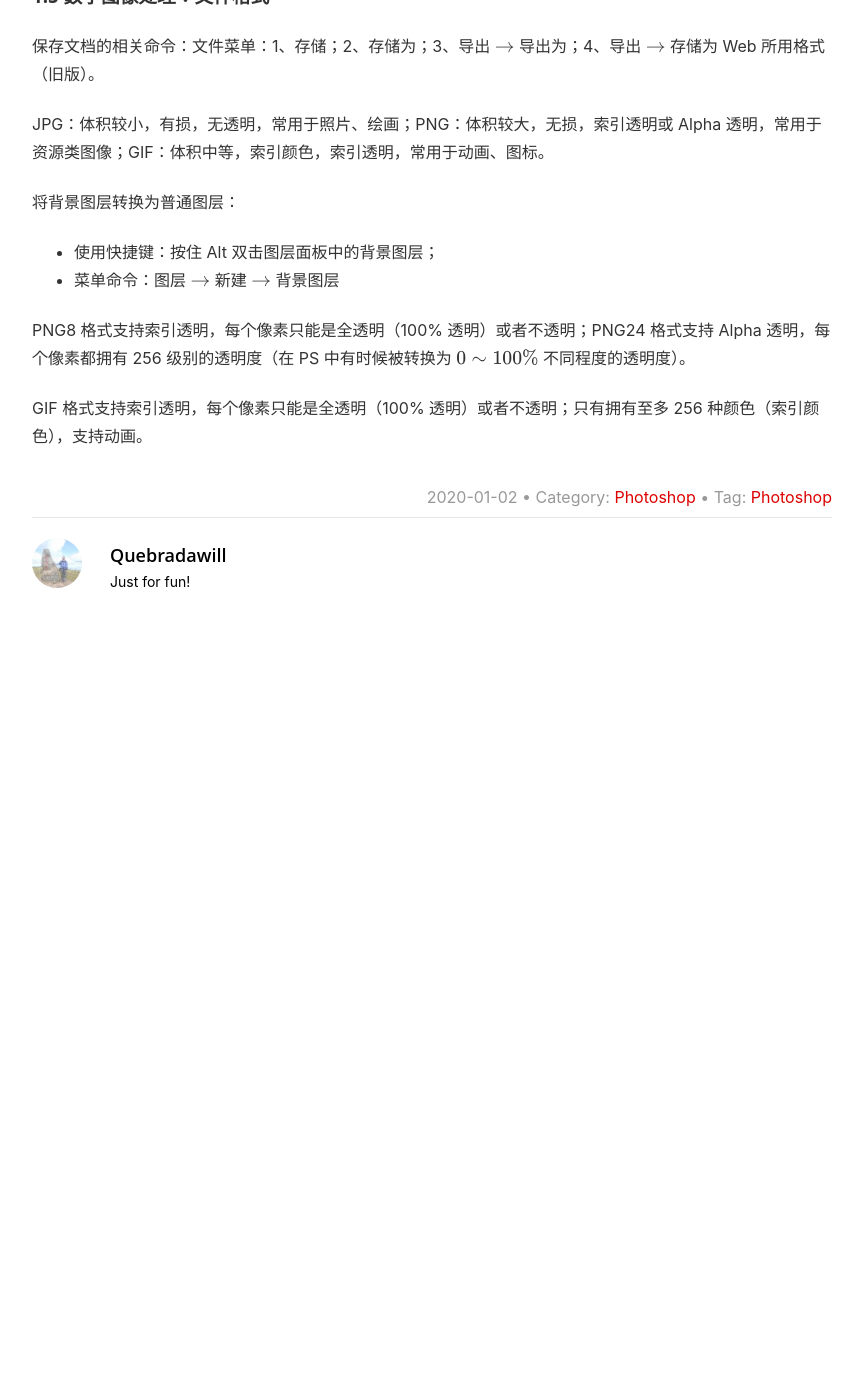
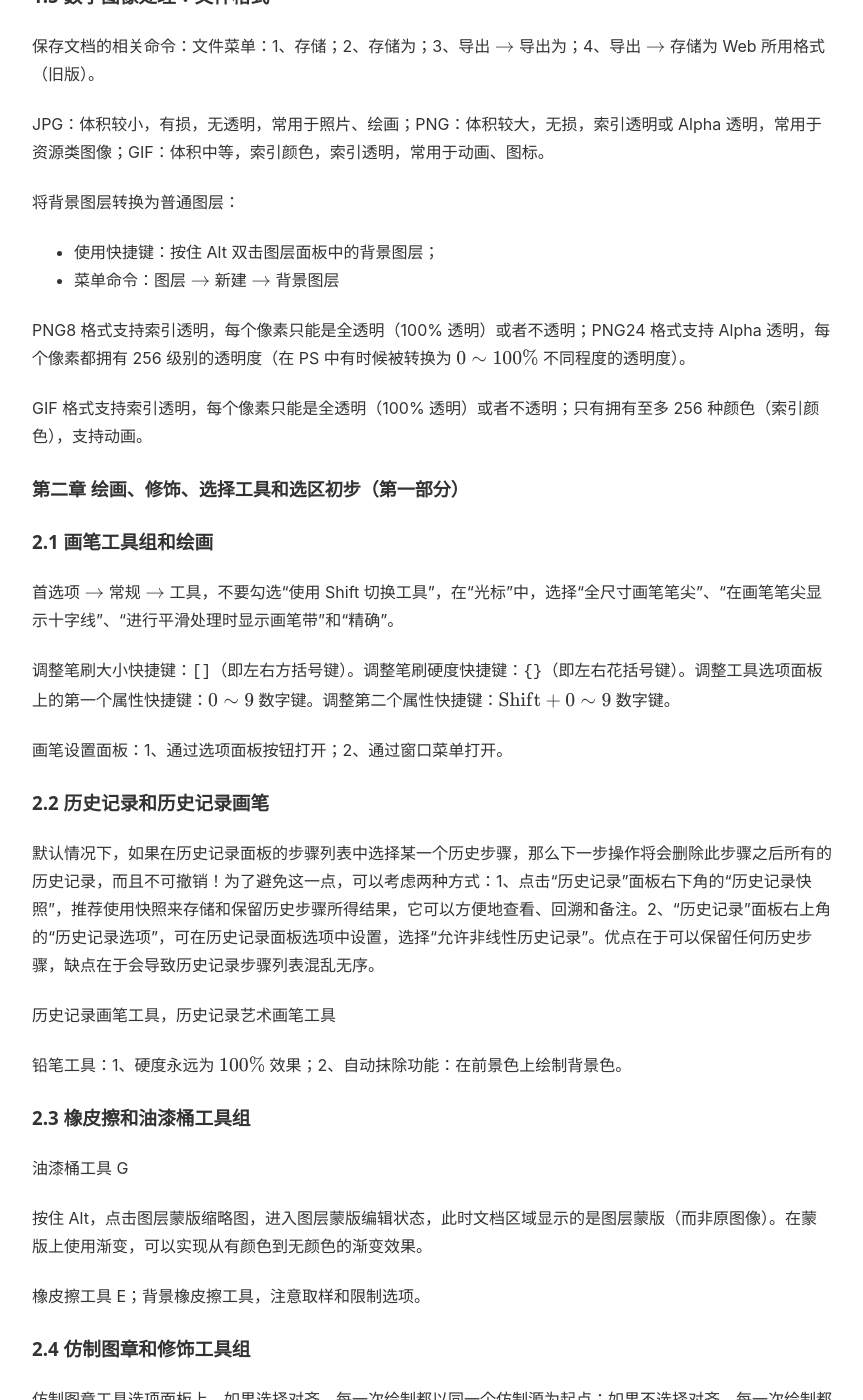
Before and after one commit to Quebradawill/quebrada.github.io, a Jekyll site: the page built from _posts/2020-01-02-photoshop-design.md, in a window 1280 px wide and 1400 px high, scrolled down 2172 px. Shown: the whole window, without its empty margins (208-1071 px from the left). Built offline with Jekyll 4.4.1, drawn with Linux system fonts in a browser that asks for light colours; formulas are drawn with MathJax 3; a script that is not in the unit is left out; comment, search, counter and statistics services are not loaded; before the commit the page ends 2802 px from its top, so only the background shows below that; some of the changed text lies outside the part shown.

Commit message:
Update 2020-01-02-photoshop-design.md

```diff
--- a/_posts/2020-01-02-photoshop-design.md
+++ b/_posts/2020-01-02-photoshop-design.md
@@ -92,3 +92,90 @@ JPG：体积较小，有损，无透明，常用于照片、绘画；PNG：体
 PNG8 格式支持索引透明，每个像素只能是全透明（100% 透明）或者不透明；PNG24 格式支持 Alpha 透明，每个像素都拥有 256 级别的透明度（在 PS 中有时候被转换为 $0 \sim 100\%$ 不同程度的透明度）。
 
 GIF 格式支持索引透明，每个像素只能是全透明（100% 透明）或者不透明；只有拥有至多 256 种颜色（索引颜色），支持动画。
+
+## 第二章 绘画、修饰、选择工具和选区初步（第一部分）
+
+### 2.1 画笔工具组和绘画
+
+首选项 $\to$ 常规 $\to$ 工具，不要勾选“使用 Shift 切换工具”，在“光标”中，选择“全尺寸画笔笔尖”、“在画笔笔尖显示十字线”、“进行平滑处理时显示画笔带”和“精确”。
+
+调整笔刷大小快捷键：`[]`（即左右方括号键）。调整笔刷硬度快捷键：`{}`（即左右花括号键）。调整工具选项面板上的第一个属性快捷键：$0 \sim 9$ 数字键。调整第二个属性快捷键：$\rm{Shift} + 0 \sim 9$ 数字键。
+
+画笔设置面板：1、通过选项面板按钮打开；2、通过窗口菜单打开。
+
+### 2.2 历史记录和历史记录画笔
+
+默认情况下，如果在历史记录面板的步骤列表中选择某一个历史步骤，那么下一步操作将会删除此步骤之后所有的历史记录，而且不可撤销！为了避免这一点，可以考虑两种方式：1、点击“历史记录”面板右下角的“历史记录快照”，推荐使用快照来存储和保留历史步骤所得结果，它可以方便地查看、回溯和备注。2、“历史记录”面板右上角的“历史记录选项”，可在历史记录面板选项中设置，选择“允许非线性历史记录”。优点在于可以保留任何历史步骤，缺点在于会导致历史记录步骤列表混乱无序。
+
+历史记录画笔工具，历史记录艺术画笔工具
+
+铅笔工具：1、硬度永远为 $100\%$ 效果；2、自动抹除功能：在前景色上绘制背景色。
+
+### 2.3 橡皮擦和油漆桶工具组
+
+油漆桶工具 G
+
+按住 Alt，点击图层蒙版缩略图，进入图层蒙版编辑状态，此时文档区域显示的是图层蒙版（而非原图像）。在蒙版上使用渐变，可以实现从有颜色到无颜色的渐变效果。
+
+橡皮擦工具 E；背景橡皮擦工具，注意取样和限制选项。
+
+### 2.4 仿制图章和修饰工具组
+
+仿制图章工具选项面板上，如果选择对齐，每一次绘制都以同一个仿制源为起点；如果不选择对齐，每一次绘制都重新以仿制源为起点，即多次绘制将多次复制仿制源。
+
+修饰工具组 J
+
+修饰工具与其他工具的对应关系：1、污点修复画笔 $==$ 画笔；2、修复画笔 $==$ 仿制图章；3、修补 $==$ 橡皮擦；4、内容感知移动 $==$ 移动。
+
+修复画笔工具 J：可视为带有智能修饰功能的仿制图章工具。
+
+修补工具 J：可视为带有智能修饰功能的套索工具。
+
+污点修复画笔工具 J：可视为带有智能修饰功能的画笔工具。
+
+## 第二章 绘画、修饰、选择工具和选区初步（第二部分）
+
+### 2.5.1 选区初步：选框工具组、选区基本操作
+
+<font color='red'>选区是一幅（灰度）图。</font>
+
+选区的三种制作模式：新选区 — 重新制作选区；1、添加到选区 — 制作并集（Shift）；2、从选区减去 — 制作差集（Alt）；3、与选区交叉 — 制作交集（Alt+Shift）。
+
+当文档中没有选区，快捷键将执行三种绘制模式：按住 Shift — 正方形、正圆形；按住 Alt — 以鼠标点击为中心；按住二者 — 同时获得者两个效果。
+
+当文档中已经存在选区，快捷键将执行三种制作模式：按住 Shift — 制作并集；按住 Alt — 制作差集；按住二者 — 制作交集。
+
+比较重要的特殊选区操作，编辑菜单以及选择性粘贴子菜单：C-S-c 合并拷贝（合并复制）；C-S-v 原位粘贴；C-A-S-v 贴入
+
+### 2.5.2 选区初步：套索工具组、选区变换
+
+选框和套索工具小技巧：
+
+- 选择包含边缘的边角部分时，不必沿着边缘绘制选区，而是可以将选区绘制到图片之外，这样做更简单。
+- 使用删除键（Windows 的 Backspace 或者 Mac 的 delete）删除绘制错误的点。
+- 在绘制过程中，任何地方都可以按住 Ctrl 并点击，可快速闭合选区。
+
+选区变换命令位于“选择”菜单：1、修改 $\to$ 边界、平滑、扩展、收缩、羽化；2、扩大选取、选择相似；3、变换选区。
+
+等比例变换的快捷键：在 Photoshop CC 2019 版本中，默认情况下是按比例变换，按住 Shift 键进行不按比例变换。在所有旧版本中，正好相反。
+
+在选区中可以使用<font color='blue'>右击</font>方式选择合适的变换方式。
+
+### 2.5.3 选区初步：快速选择工具组、选择命令
+
+魔棒工具 W：可视为有选择功能的油漆桶工具。
+
+快速选择工具 W：可视为有选择功能的画笔工具，默认是添加到选区。
+
+“选择”菜单中有“色彩范围”、“焦点区域”和“主体”菜单：
+
+- 焦点区域：主要针对有明显焦内和焦外区域的图像，提供了专门的画笔和选项。
+- 主体：此命令无选项，PS 借助人工智能算法自动识别人物、动物、宠物、车辆、建筑物等常见的摄影主体对象。
+
+### 2.5.4 选区初步：选区是一张灰度图
+
+第一种做法：在普通编辑模式下，使用选框工具制作一个选区。
+
+第二种做法：在快速蒙版编辑模式下，使用画笔工具绘制图案，退出快速蒙版得到对应的选区。
+
+这两种做法得到的结果在理论上是一致的（羽化或者画笔设置会有影响，但不妨碍根本性质）。
```
